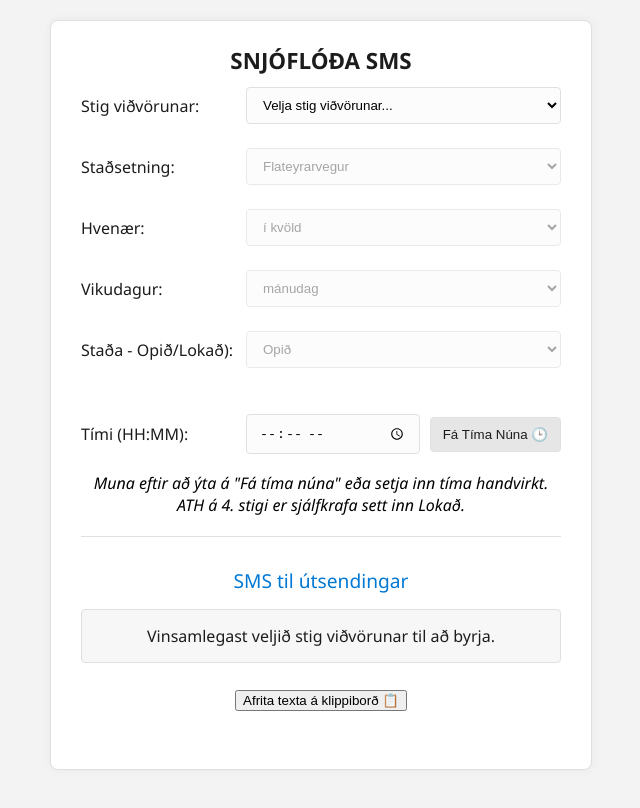
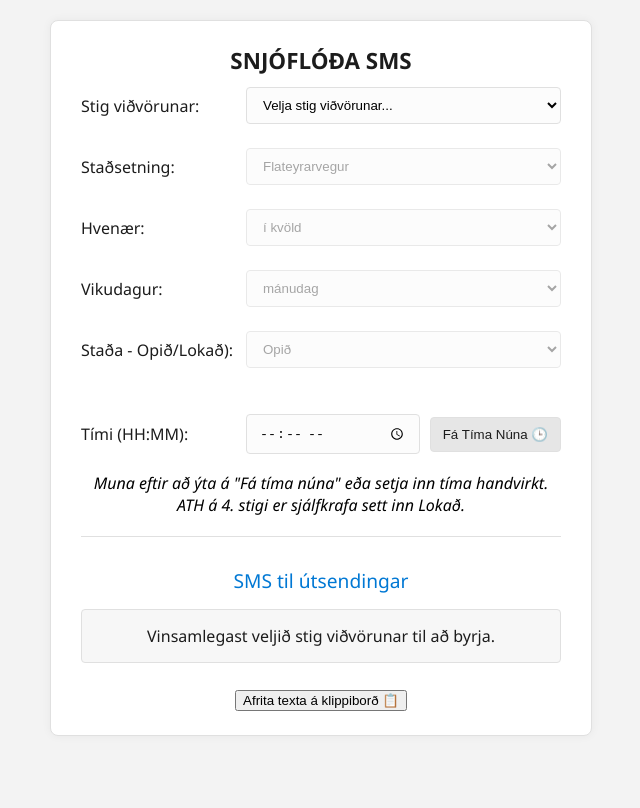
Before and after one commit to hmh-vegagerdin/sms-generator, a plain HTML site: page index.html in a window 1280 px wide. Shown: the whole page, without its empty margins (319-959 px from the left). Drawn offline with Linux system fonts and the light colour scheme.

Commit message:
Update index.html

```diff
--- a/index.html
+++ b/index.html
@@ -31,8 +31,9 @@
         /* The App Container (The "Window") */
         #app-container {
             width: 100%;
- 	    height: 700px;
-            width: 480px; /* Slightly wider than phone for desktop feel */
+            height: 100%
+ 	          height: 700px;
+            width: 480px;
             background-color: #ffffff;
             padding: 24px 30px; /* Spacious padding */
             border-radius: 8px;
@@ -237,4 +238,5 @@ ATH á 4. stigi er sjálfkrafa sett inn Lokað.</i>
 </button>
 </center>
 <script src="sms_generator.js"></script>
+
 </html>
```
